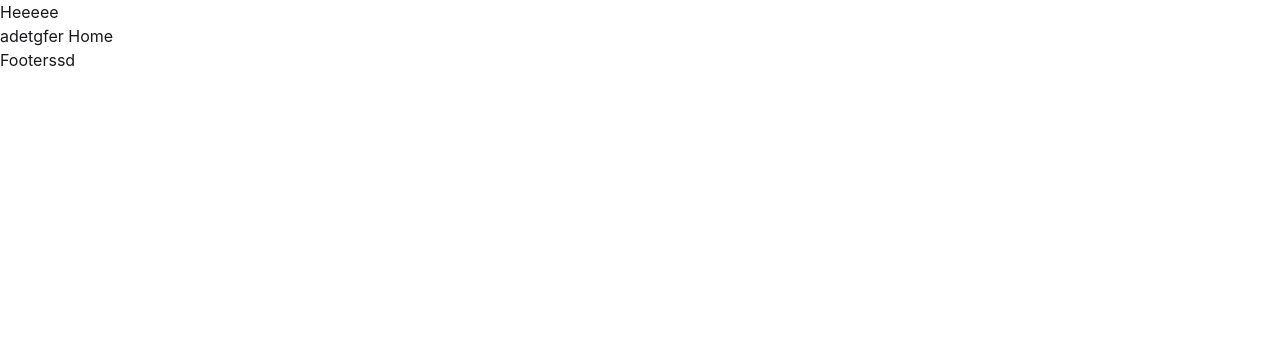
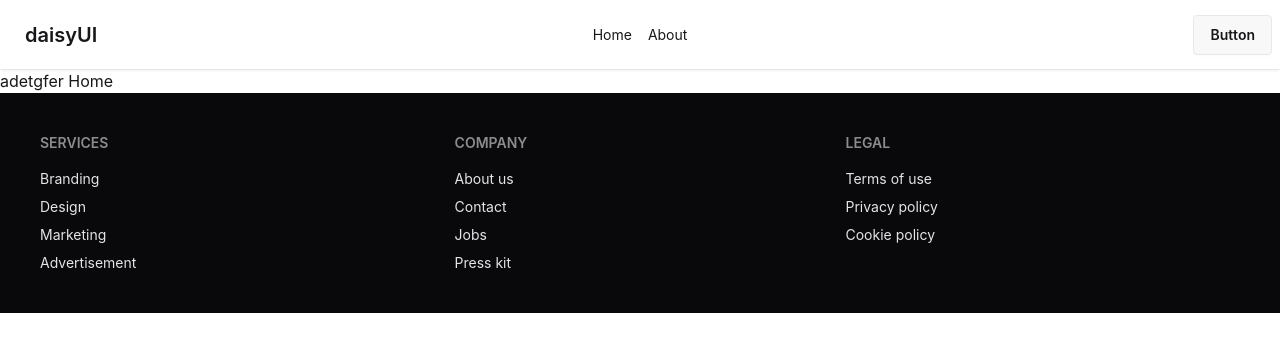
Before and after one commit to omarfarhatul/book_store, a React (Vite) app: page / in a window 1280 px wide. Shown: the top 352 px of the page. Built offline with nearby package versions, Linux system fonts and the light colour scheme.

Commit message:
Add Navbar and footer Daisyui

```diff
--- a/src/components/Footer/Footer.jsx
+++ b/src/components/Footer/Footer.jsx
@@ -2,9 +2,28 @@
 
 const Footer = () => {
     return (
-        <div>
-            <h1>Footerssd</h1>
-        </div>
+        <footer className="footer sm:footer-horizontal bg-neutral text-neutral-content p-10">
+            <nav>
+                <h6 className="footer-title">Services</h6>
+                <a className="link link-hover">Branding</a>
+                <a className="link link-hover">Design</a>
+                <a className="link link-hover">Marketing</a>
+                <a className="link link-hover">Advertisement</a>
+            </nav>
+            <nav>
+                <h6 className="footer-title">Company</h6>
+                <a className="link link-hover">About us</a>
+                <a className="link link-hover">Contact</a>
+                <a className="link link-hover">Jobs</a>
+                <a className="link link-hover">Press kit</a>
+            </nav>
+            <nav>
+                <h6 className="footer-title">Legal</h6>
+                <a className="link link-hover">Terms of use</a>
+                <a className="link link-hover">Privacy policy</a>
+                <a className="link link-hover">Cookie policy</a>
+            </nav>
+        </footer>
     );
 };
 
--- a/src/components/NavBar/NavBar.jsx
+++ b/src/components/NavBar/NavBar.jsx
@@ -1,9 +1,34 @@
 import React from 'react';
+
+const links=<>
+    <li className='m-2'>Home</li>
+    <li className='m-2'>About</li>
+</>
 
 const NavBar = () => {
     return (
-        <div>
-            <h1>Heeeee</h1>
+        <div className="navbar bg-base-100 shadow-sm">
+            <div className="navbar-start">
+                <div className="dropdown">
+                    <div tabIndex={0} role="button" className="btn btn-ghost lg:hidden">
+                        <svg xmlns="http://www.w3.org/2000/svg" className="h-5 w-5" fill="none" viewBox="0 0 24 24" stroke="currentColor"> <path strokeLinecap="round" strokeLinejoin="round" strokeWidth="2" d="M4 6h16M4 12h8m-8 6h16" /> </svg>
+                    </div>
+                    <ul
+                        tabIndex="-1"
+                        className="menu menu-sm dropdown-content bg-base-100 rounded-box z-1 mt-3 w-52 p-2 shadow">
+                            {links}
+                    </ul>
+                </div>
+                <a className="btn btn-ghost text-xl">daisyUI</a>
+            </div>
+            <div className="navbar-center hidden lg:flex">
+                <ul className="menu menu-horizontal px-1">
+                    {links}
+                </ul>
+            </div>
+            <div className="navbar-end">
+                <a className="btn">Button</a>
+            </div>
         </div>
     );
 };
```
